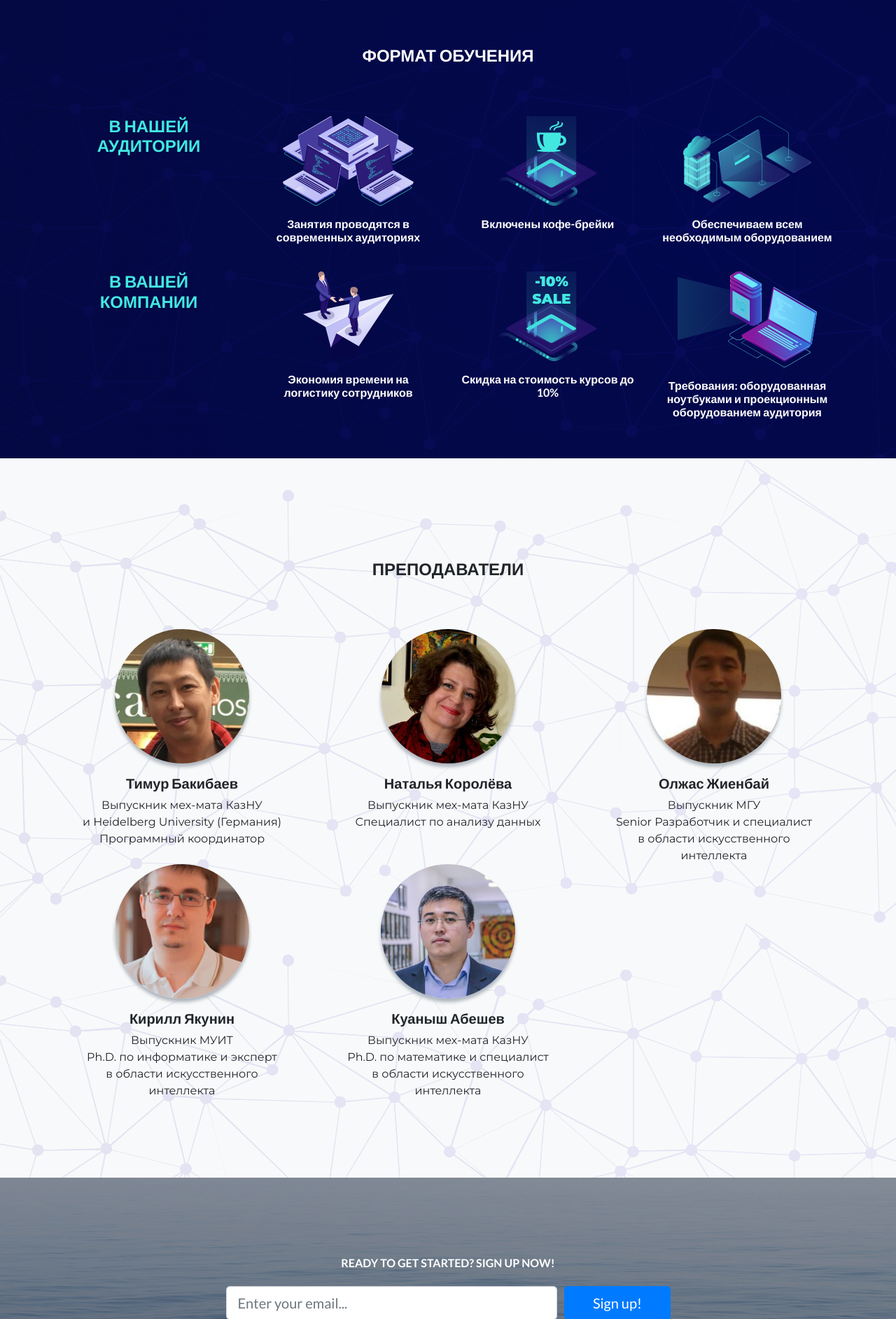
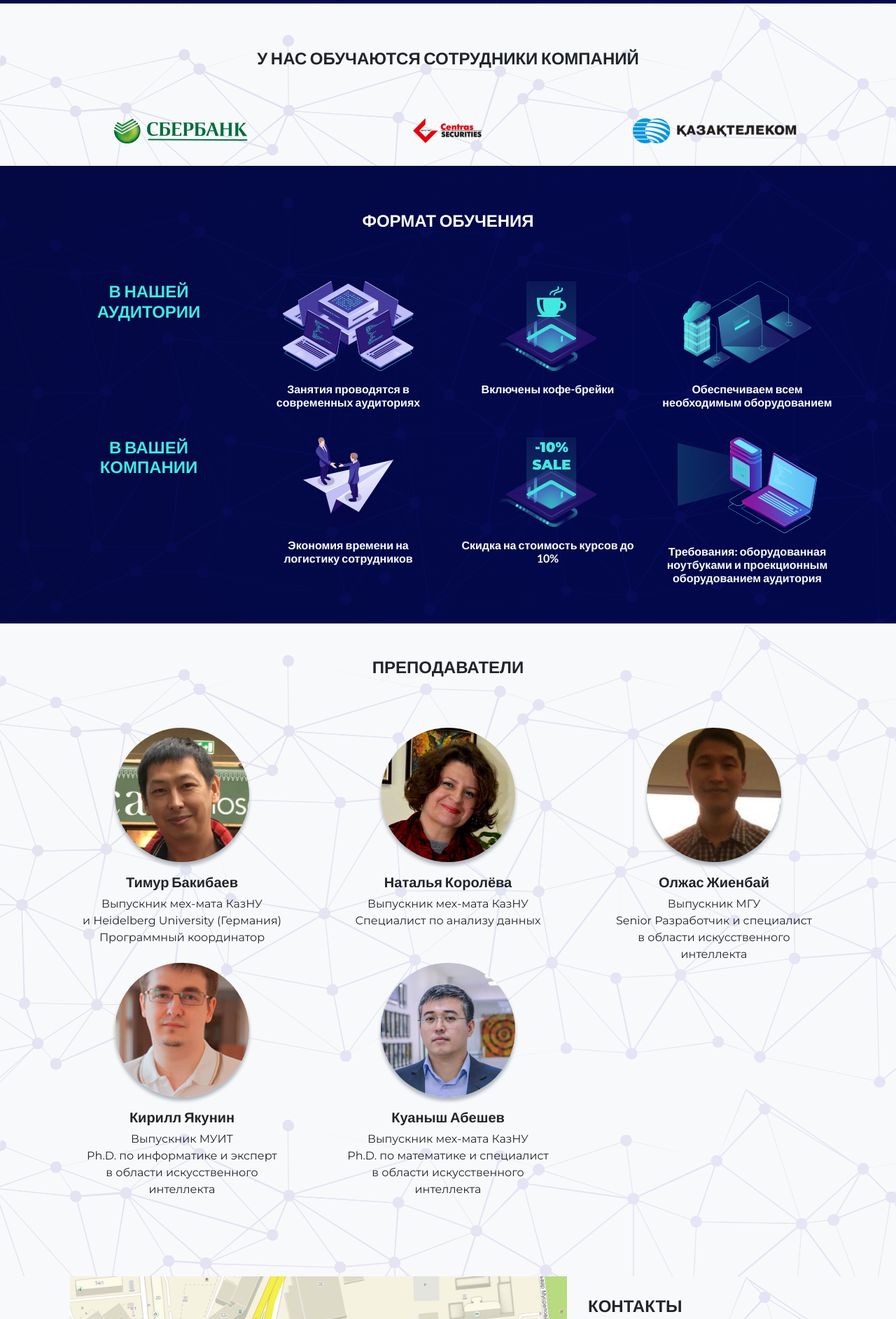
Before and after one commit to timurbakibayev/dsa, a Django app: page / in a window 1280 px wide. Shown: the part 4558-6443 px from the top of the page at 70% size. Run offline with Django 3.2, Linux system fonts and the light colour scheme; some libraries are stand-ins or nearby versions.

Commit message:
all but feedbacks

```diff
--- a/dsa/main/static/css/landing-page.css
+++ b/dsa/main/static/css/landing-page.css
@@ -3,6 +3,10 @@
  * Copyright 2013-2019 Start Bootstrap
  * Licensed under MIT (https://github.com/BlackrockDigital/startbootstrap-landing-page/blob/master/LICENSE)
  */
+
+html {
+    scroll-behavior: smooth;
+}
 
 body {
     font-family: 'Lato', 'Helvetica Neue', Helvetica, Arial, sans-serif;
--- a/dsa/templates/carousel.html
+++ b/dsa/templates/carousel.html
@@ -32,7 +32,7 @@
              style="background: url('/static/img/companies/halyk.png');
                  background-position: center;
                  background-repeat: no-repeat;
-                 background-size: 30%;
+                 background-size: contain;
                  height: 5rem;
                 ">
         </div>
@@ -42,7 +42,7 @@
                  background-position: center;
                  background-repeat: no-repeat;
                  background-size: contain;
-                 background-size: 40%;
+                 {#background-size: contain;#}
                 ">
 
         </div>
@@ -51,7 +51,7 @@
                  background-repeat: no-repeat;
                  background-size: contain;
                  height: 4rem;
-                 background-size: 40%;
+                 {#background-size: contain;#}
                 ">
         </div>
         <div class="col-6 col-md-4" style="background: url('/static/img/companies/technodom.png');
@@ -59,7 +59,7 @@
                  background-repeat: no-repeat;
                  background-size: contain;
                  height: 4rem;
-                 background-size: 40%;
+                 {#background-size: 40%;#}
                 ">
         </div>
         <div class="col-12 col-md-8" style="background: url('/static/img/companies/kolesa.png');
@@ -67,7 +67,7 @@
                  background-repeat: no-repeat;
                  background-size: contain;
                  height: 4rem;
-                 background-size: 40%;
+                 {#background-size: 40%;#}
                 ">
         </div>
     </div>
--- /dev/null
+++ b/dsa/templates/contacts.html
@@ -0,0 +1,24 @@
+<section class="bg-light text-center montserrat" style="">
+    <div class="container">
+        <div class="row no-gutters">
+            <div class="flip_mobile">
+                <div class="col-md-8 ">
+                    <img src="/static/img/map.png" style="width: 100%">
+                </div>
+                <div class="col-md-4" style="padding-top: 2em">
+                    <h1 style="text-align: left">Контакты</h1>
+                    <h2 style="text-align: left"><a href="tel:+7(707)7013741">+7 (707) 701 37 41</a></h2>
+                    <h2 style="text-align: left"><a href="mailto:info@geekpartners.ltd">info@geekpartners.ltd</a></h2>
+                    <h1 style="text-align: left"></h1>
+                    <h1 style="text-align: left">Адрес</h1>
+                    <h2 style="text-align: left">БЦ Almaty Towers, SmArt point</h2>
+                    <h2 style="text-align: left">Байзакова 280</h2>
+                    <h1 style="text-align: left"></h1>
+                    <h1 style="text-align: left">Мы в соц. сетях</h1>
+                    <img src="/static/img/facebook.svg" onclick="window.location='https://www.facebook.com/dsacademykz'">
+                    <img src="/static/img/instagram.svg" onclick="window.location='https://www.instagram.com/dsacademy.kz">
+                </div>
+            </div>
+        </div>
+    </div>
+</section>
--- a/dsa/templates/corporate.html
+++ b/dsa/templates/corporate.html
@@ -2,14 +2,23 @@
     <div class="container">
         <div class="row no-gutters" style="margin-bottom: 2rem; margin-top: 2rem; flex-flow: column">
             <h1>Корпоративное обучение</h1><br>
+        </div>
+
+        <div class="row">
+            <div class="col-md-3">
+            </div>
+            <div class="col-md-9">
+                <div class="testimonial-item mx-auto mb-5 mb-lg-0  montserrat_only_font">
+                    <h2 class="lilac">Почему мы</h2>
+                </div>
+            </div>
         </div>
         <div class="row">
             <div class="col-md-3">
                 <img class="img-fluid mb-3" src="/static/img/logo_big.svg" alt="">
             </div>
             <div class="col-md-9">
-                <div class="testimonial-item mx-auto mb-5 mb-lg-0  montserrat_only_font">
-                    <h3>Почему мы</h3>
+                <div class="testimonial-item mx-auto mb-5 mb-lg-0  montserrat_only_font" style="text-align: left">
                     <p>В нашу команду входят 5 экспертов-практиков по Data Science, также зарубежные партнеры и
                         университеты. В своих лекциях они дают студентам реальные кейсы, настоящие данные, проверенный
                         опыт и знания, которые ежедневно используют в работе над собственными проектами.
@@ -21,3 +30,21 @@
         </div>
     </div>
 </section>
+<section class="text-center bg-light" style="margin-bottom: 0; margin-top: 0; padding-top: 2em; padding-bottom: 1em">
+    <div class="container">
+        <div class="row no-gutters" style="margin-bottom: 2rem; margin-top: 2rem; flex-flow: column">
+            <h1>У нас обучаются сотрудники компаний</h1><br>
+        </div>
+        <div class="row">
+            <div class="col-md-4">
+                <img class="img-fluid mb-3" src="/static/img/companies/sber.png" alt="">
+            </div>
+            <div class="col-md-4">
+                <img class="img-fluid mb-3" src="/static/img/companies/centras.png" alt="">
+            </div>
+            <div class="col-md-4">
+                <img class="img-fluid mb-3" src="/static/img/companies/katelco.png" alt="">
+            </div>
+        </div>
+    </div>
+</section>
--- a/dsa/templates/header.html
+++ b/dsa/templates/header.html
@@ -7,13 +7,13 @@
   <div class="collapse navbar-collapse" id="navbarSupportedContent">
     <ul class="navbar-nav mr-auto ">
       <li class="nav-item active">
-        <a class="nav-link" href="#">О нас <span class="sr-only">(current)</span></a>
+        <a class="nav-link" href="#contacts">Контакты<span class="sr-only">(current)</span></a>
       </li>
       <li class="nav-item">
-        <a class="nav-link" href="#">Отзывы</a>
+        <a class="nav-link" href="#feedback">Отзывы</a>
       </li>
       <li class="nav-item">
-        <a class="nav-link" href="#">Курсы</a>
+        <a class="nav-link" href="#courses">Курсы</a>
       </li>
 {#      <li class="nav-item dropdown">#}
 {#        <a class="nav-link dropdown-toggle" href="#" id="navbarDropdown" role="button" data-toggle="dropdown" aria-haspopup="true" aria-expanded="false">#}
@@ -25,10 +25,10 @@
 {#        </div>#}
 {#      </li>#}
       <li class="nav-item">
-        <a class="nav-link" href="#">Преподаватели</a>
+        <a class="nav-link" href="#teachers">Преподаватели</a>
       </li>
       <li class="nav-item">
-        <a class="nav-link" href="#">Для бизнеса</a>
+        <a class="nav-link" href="#business">Для бизнеса</a>
       </li>
     </ul>
       <div class="my-2 my-lg-0">
--- a/dsa/templates/index.html
+++ b/dsa/templates/index.html
@@ -21,6 +21,7 @@
 
 {% include "masterhead.html" %}
 
+<div id="about"></div>
 {% include "whynow.html" %}
 
 {% include "carousel.html" %}
@@ -31,84 +32,19 @@
 
 {% include "fortebank.html" %}
 
+<div id="courses"></div>
 {% include "courses.html" %}
 
+<div id="business"></div>
 {% include "corporate.html" %}
 
 {% include "format.html" %}
 
+<div id="teachers"></div>
 {% include "staff.html" %}
 
-<!-- Call to Action -->
-<section class="call-to-action text-white text-center">
-    <div class="overlay"></div>
-    <div class="container">
-        <div class="row">
-            <div class="col-xl-9 mx-auto">
-                <h2 class="mb-4">Ready to get started? Sign up now!</h2>
-            </div>
-            <div class="col-md-10 col-lg-8 col-xl-7 mx-auto">
-                <form>
-                    <div class="form-row">
-                        <div class="col-12 col-md-9 mb-2 mb-md-0">
-                            <input type="email" class="form-control form-control-lg" placeholder="Enter your email...">
-                        </div>
-                        <div class="col-12 col-md-3">
-                            <button type="submit" class="btn btn-block btn-lg btn-primary">Sign up!</button>
-                        </div>
-                    </div>
-                </form>
-            </div>
-        </div>
-    </div>
-</section>
-
-<!-- Footer -->
-<footer class="footer bg-light">
-    <div class="container">
-        <div class="row">
-            <div class="col-lg-6 h-100 text-center text-lg-left my-auto">
-                <ul class="list-inline mb-2">
-                    <li class="list-inline-item">
-                        <a href="#">About</a>
-                    </li>
-                    <li class="list-inline-item">&sdot;</li>
-                    <li class="list-inline-item">
-                        <a href="#">Contact</a>
-                    </li>
-                    <li class="list-inline-item">&sdot;</li>
-                    <li class="list-inline-item">
-                        <a href="#">Terms of Use</a>
-                    </li>
-                    <li class="list-inline-item">&sdot;</li>
-                    <li class="list-inline-item">
-                        <a href="#">Privacy Policy</a>
-                    </li>
-                </ul>
-                <p class="text-muted small mb-4 mb-lg-0">&copy; Your Website 2019. All Rights Reserved.</p>
-            </div>
-            <div class="col-lg-6 h-100 text-center text-lg-right my-auto">
-                <ul class="list-inline mb-0">
-                    <li class="list-inline-item mr-3">
-                        <a href="#">
-                            <i class="fab fa-facebook fa-2x fa-fw"></i>
-                        </a>
-                    </li>
-                    <li class="list-inline-item mr-3">
-                        <a href="#">
-                            <i class="fab fa-twitter-square fa-2x fa-fw"></i>
-                        </a>
-                    </li>
-                    <li class="list-inline-item">
-                        <a href="#">
-                            <i class="fab fa-instagram fa-2x fa-fw"></i>
-                        </a>
-                    </li>
-                </ul>
-            </div>
-        </div>
-    </div>
-</footer>
+<div id="contacts"></div>
+{% include "contacts.html" %}
 
 <!-- Bootstrap core JavaScript -->
 <script src="/static/vendor/jquery/jquery.min.js"></script>
--- a/dsa/templates/staff.html
+++ b/dsa/templates/staff.html
@@ -1,5 +1,5 @@
 <!-- Преподаватели -->
-<section class="testimonials text-center bg-light">
+<section class="testimonials text-center bg-light" style="padding-top: 1em">
     <div class="container">
         <div class="row no-gutters" style="margin-bottom: 2rem; margin-top: 2rem; flex-flow: column">
             <h1>ПРЕПОДАВАТЕЛИ</h1><br>
```
Also changed, not shown: dsa/main/static/img/companies/centras.png (added), dsa/main/static/img/companies/katelco.png (added), dsa/main/static/img/facebook.svg (added), dsa/main/static/img/instagram.svg (added), dsa/main/static/img/map.png (added), dsa/main/static/img/vk.svg (added).
